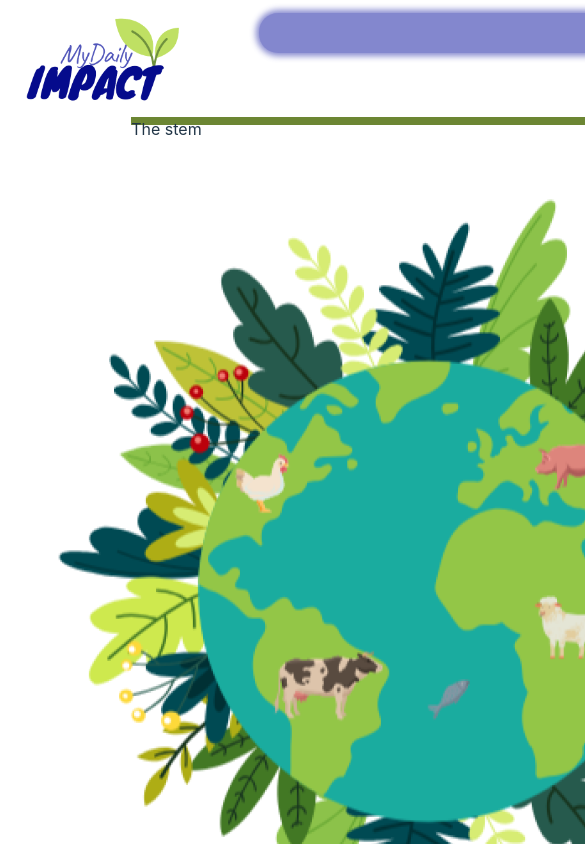
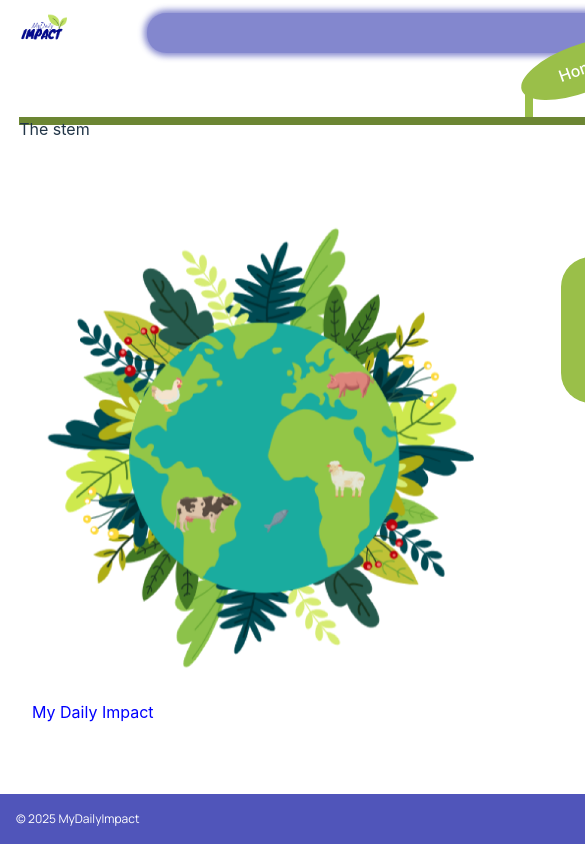
Before and after one commit to TechLabs-Remote-Bootcamp/WS24-MyDailyImpact, a React (Vite) app in the folder mdi-react/: page / in a window 390 px wide. Shown: the top 844 px of the page, 585 px wide, since content can reach past the window. Built offline with nearby package versions, Linux system fonts and the light colour scheme; a web font is replaced by a local one.

Commit message:
fix: content image size now responsive

```diff
--- a/mdi-react/src/components/Content_LR.scss
+++ b/mdi-react/src/components/Content_LR.scss
@@ -11,3 +11,8 @@
 .right-box {
   justify-items: center;
 }
+
+img {
+  max-width: 100%;
+  height: auto;
+}
```
